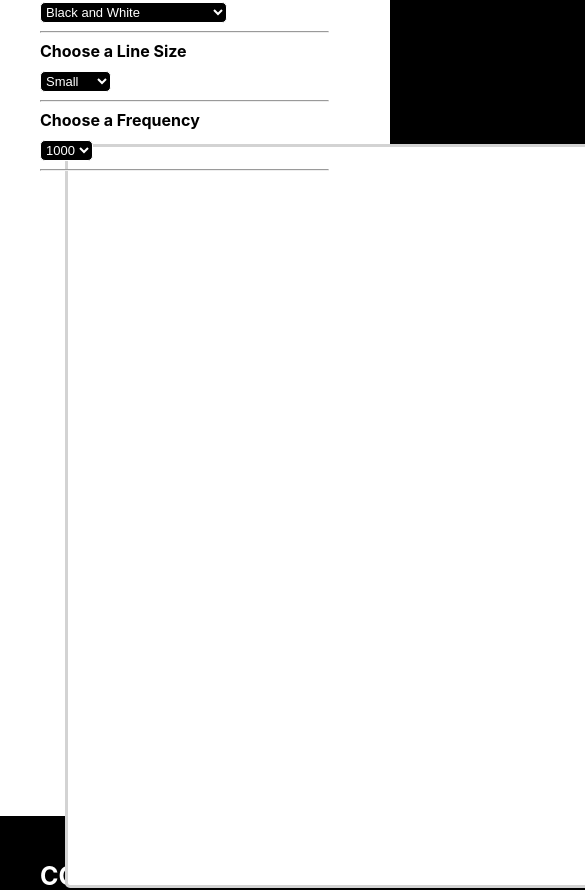
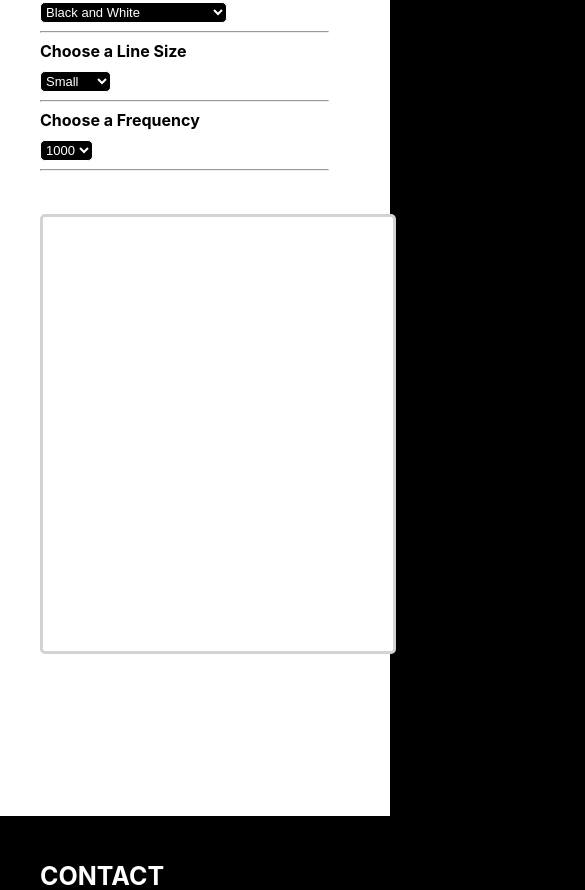
Before and after one commit to ammarj15/myPersonalWebsite, a React (Create React App) app: page / in a window 390 px wide. Shown: the part 2771-3661 px from the top of the page, 585 px wide, since content can reach past the window. Built offline with nearby package versions, Linux system fonts and the light colour scheme.

Commit message:
dynamic canvas sizing, responsivness, updated art generation

```diff
--- a/src/components/Art.jsx
+++ b/src/components/Art.jsx
@@ -78,8 +78,9 @@ const Art = () => {
         </label>
         <hr className='art-break'></hr>
     </div>
+    <div className='art-canvas'>
     {generationCount > 0 ? (
-            <div className='art-canvas'>
+            <div className='art-canvas1'>
               <P5Canvas
                 key={generationCount}
                 className='sketch'
@@ -94,6 +95,7 @@ const Art = () => {
             ) : (
            <div className='placeholder-box'></div>
             )}
+            </div>
       </div>
     <p></p>
   </div>
--- a/src/styles/Art.scss
+++ b/src/styles/Art.scss
@@ -70,12 +70,28 @@
   margin-top: -70px;
 }
 
+.placeholder-box {
+  width: 594px; /* Set the width to match your canvas width */
+  height: 738px;
+  max-width: 100%;
+  display: block;
+  // // min-height: 450px;
+  background-color: white; /* Set the background color or any other styles */
+  border-style: solid;
+  border-color: lightgray;
+  border-radius: 5px;
+  // //aspect-ratio: 3/4;
+}
+
 @media screen and (max-width: 1585px) {
   .art-canvas {
     margin-left: 70px;
-    // max-width: 90%;
     min-width: 350px;
     min-height: 450px;
+  }
+  .placeholder-box {
+    aspect-ratio: 594/738;
+    height: auto;
   }
 }
 
@@ -139,31 +155,7 @@
   }
 }
 
-.placeholder-box {
-  width: 594px; /* Set the width to match your canvas width */
-  height: 738px; /* Set the height to match your canvas height */
-  background-color: white; /* Set the background color or any other styles */
-  margin-right: 200px;
-  margin-top: 100px;
-  border-style: solid;
-  border-color: lightgray;
-  border-radius: 5px;
-  //aspect-ratio: 3/4;
-  display: block;
-}
-
-@media screen and (max-width: 1230px) {
-  .placeholder-box {
-    margin-top: 130px;
-  }
-}
-
 @media screen and (max-width: 840px) {
-  .placeholder-box {
-    margin-top: 130px;
-    float: left;
-    margin-left: 15px;
-  }
   .generator {
     width: 100%;
   }
```
